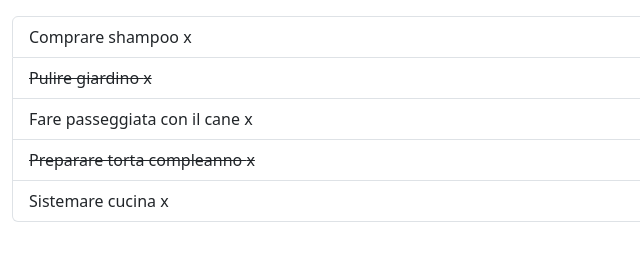
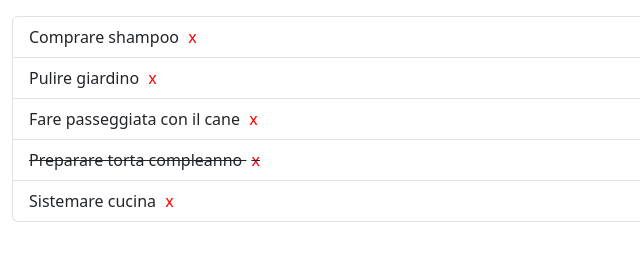
Before and after one commit to GLCVLL/vue-todolist, a plain HTML site: page index.html in a window 1280 px wide. Shown: the full height of the page, 0-640 px from the left. Drawn offline with nearby package versions, Linux system fonts and the light colour scheme.

Commit message:
added 'x' to delete di items

```diff
--- a/css/style.css
+++ b/css/style.css
@@ -0,0 +1,5 @@
+.delete-icon{
+    cursor: pointer;
+    color: red;
+    margin-left: 5px;
+}
--- a/index.html
+++ b/index.html
@@ -20,7 +20,8 @@
         <ul class="list-group">
             <li class="list-group-item" v-for="todo in todos" :key="todo.text" :class="{ 'text-decoration-line-through': todo.done }">
                 {{ todo.text }}
-                <span class="delete-icon" @click="deleteTodo(i)">x</span>            </li>
+                <span class="delete-icon" @click="deleteTodo(index)">x</span>
+            </li>
         </ul>
     </div>
 </body>
--- a/js/script.js
+++ b/js/script.js
@@ -8,12 +8,17 @@ const app = Vue.createApp({
         return {
             todos: [
                 { text: 'Comprare shampoo', done: false },
-                { text: 'Pulire giardino', done: true },
+                { text: 'Pulire giardino', done: false },
                 { text: 'Fare passeggiata con il cane', done: false },
                 { text: 'Preparare torta compleanno', done: true },
                 { text: 'Sistemare cucina', done: false }
             ]
         }
+    },
+    methods: {
+        deleteTodo(index) {
+            this.todos.splice(index, 1);
+        }
     }
 });
 
```
